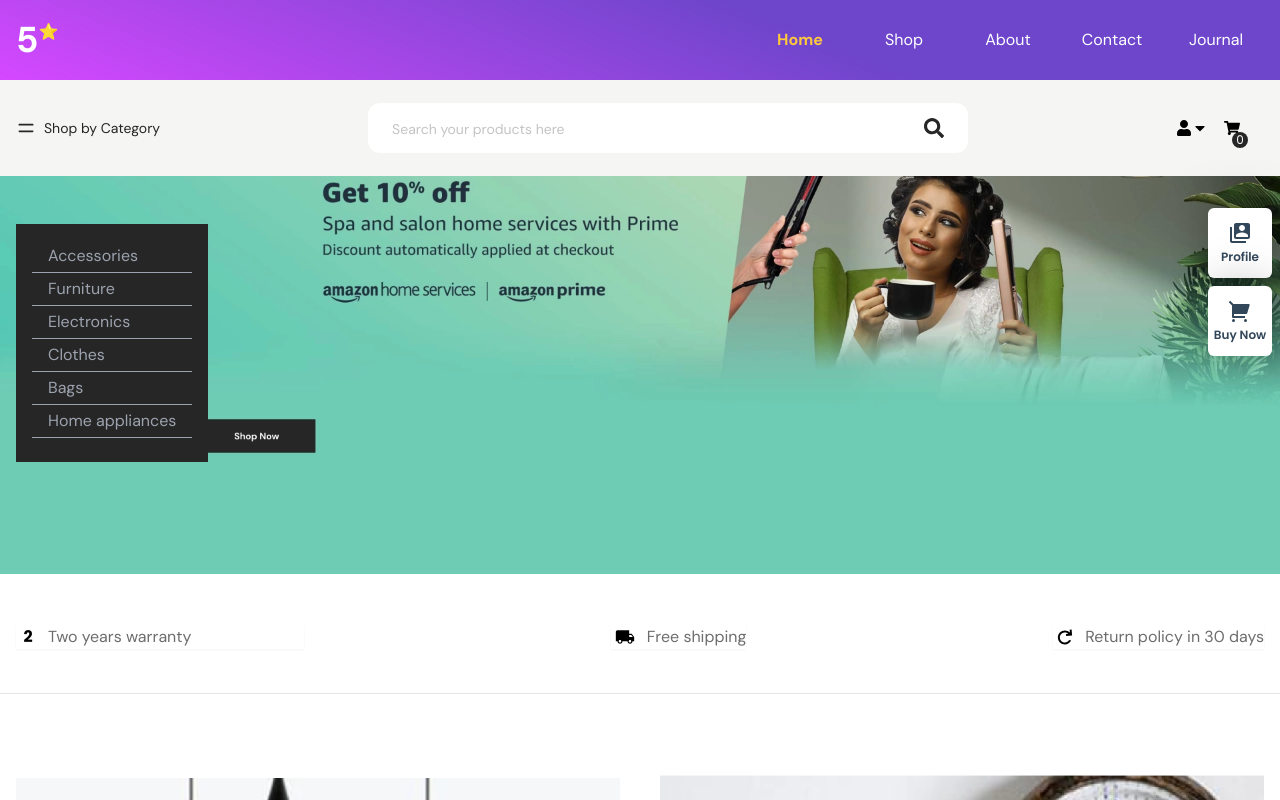
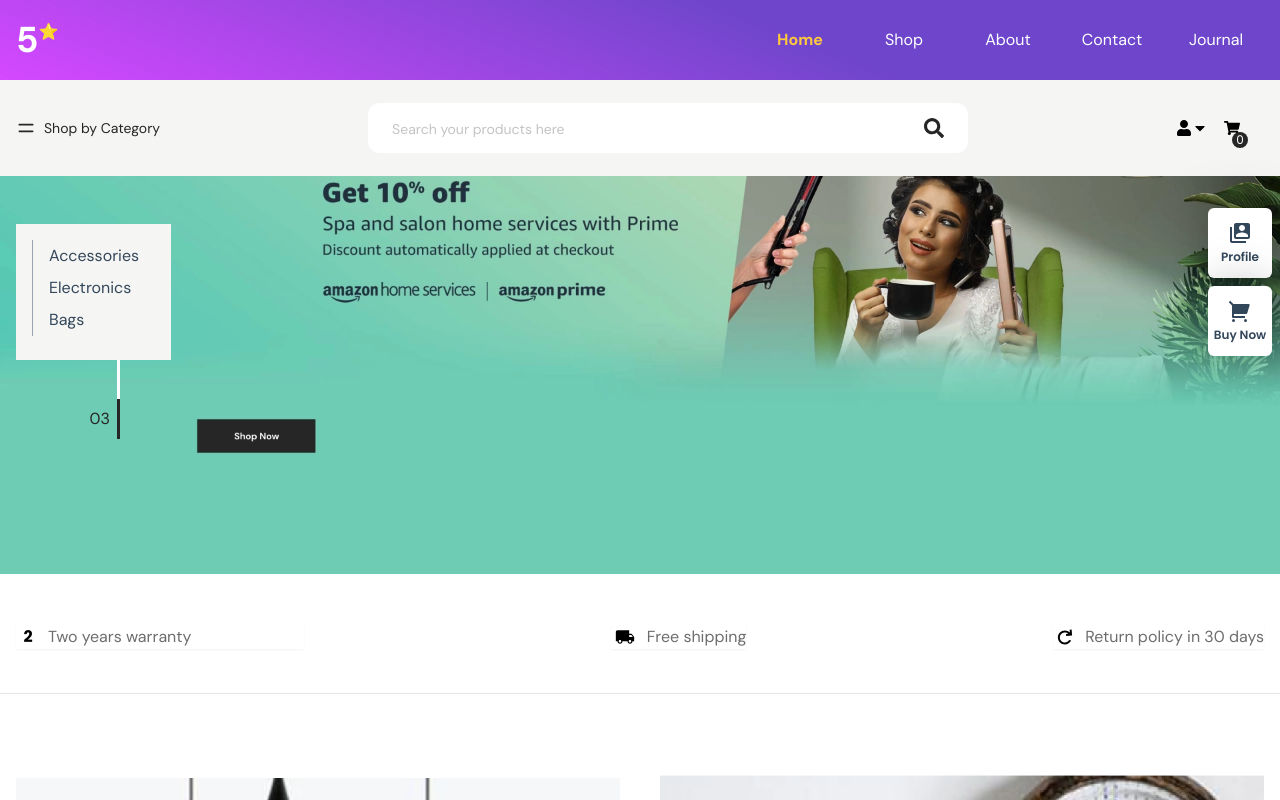
Before and after one commit to Kennypapa/five-star-shopping, a React (Create React App) app: page / in a window 1280 px wide. Both pictures are taken after a click on the element "Shop by Category". Shown: the top 800 px of the page. Built offline with nearby package versions, Linux system fonts and the light colour scheme.

Commit message:
update on header button

```diff
--- a/src/components/home/Header/HeaderBottom.js
+++ b/src/components/home/Header/HeaderBottom.js
@@ -39,7 +39,7 @@
   }, [searchQuery]);
 
   return (
-    <div className="w-full bg-[#F5F5F3] relative">
+    <div className="w-full bg-[#F5F5F3] relative ">
       <div className="max-w-container mx-auto">
         <Flex className="flex flex-col lg:flex-row items-start lg:items-center justify-between w-full px-4 pb-4 lg:pb-0 h-full lg:h-24">
           <div
@@ -55,26 +55,19 @@
                 initial={{ y: 30, opacity: 0 }}
                 animate={{ y: 0, opacity: 1 }}
                 transition={{ duration: 0.5 }}
-                className="absolute top-36 z-50 bg-primeColor w-auto text-[#767676] h-auto p-4 pb-6"
+                className="absolute top-36 z-50 bg-[#F5F5F3]  w-auto text-[#33475b] h-auto p-4 pb-6"
               >
-                <li className="text-gray-400 px-4 py-1 border-b-[1px] border-b-gray-400 hover:border-b-white hover:text-white duration-300 cursor-pointer">
+                <li className="text-[#33475b] px-4 py-1 border-l-[1px] border-l-gray-400 hover:border-b-white  hover:font-[600] duration-300 cursor-pointer">
                   Accessories
                 </li>
-                <li className="text-gray-400 px-4 py-1 border-b-[1px] border-b-gray-400 hover:border-b-white hover:text-white duration-300 cursor-pointer">
-                  Furniture
-                </li>
-                <li className="text-gray-400 px-4 py-1 border-b-[1px] border-b-gray-400 hover:border-b-white hover:text-white duration-300 cursor-pointer">
+
+                <li className="text-[#33475b] px-4 py-1 border-l-[1px] border-l-gray-400 hover:border-b-white hover:font-[600] duration-300 cursor-pointer">
                   Electronics
                 </li>
-                <li className="text-gray-400 px-4 py-1 border-b-[1px] border-b-gray-400 hover:border-b-white hover:text-white duration-300 cursor-pointer">
-                  Clothes
-                </li>
-                <li className="text-gray-400 px-4 py-1 border-b-[1px] border-b-gray-400  hover:border-b-white hover:text-white duration-300 cursor-pointer">
+                <li className="text-[#33475b] px-4 py-1 border-l-[1px] border-l-gray-400  hover:border-b-white hover:font-[600] duration-300 cursor-pointer">
                   Bags
                 </li>
-                <li className="text-gray-400 px-4 py-1 border-b-[1px] border-b-gray-400  hover:border-b-white hover:text-white duration-300 cursor-pointer">
-                  Home appliances
-                </li>
+
               </motion.ul>
             )}
           </div>
--- a/src/index.css
+++ b/src/index.css
@@ -17,9 +17,14 @@
   background: rgb(213,72,255);
   background: linear-gradient(22deg, rgba(213,72,255,1) 0%, rgba(60,6,185,0.7455357142857143) 62%);
 }
+.s_navbar{
+  background: rgb(213,72,255);
+  background: linear-gradient(22deg, rgba(213,72,255,0.7343312324929971) 0%, rgba(60,6,185,0.4009978991596639) 89%);
+}
 
 /* ============= NavLink active Start here ============== */
 nav .active li {
+
   color: #ffc83d;
   font-weight: 600;
 
```
